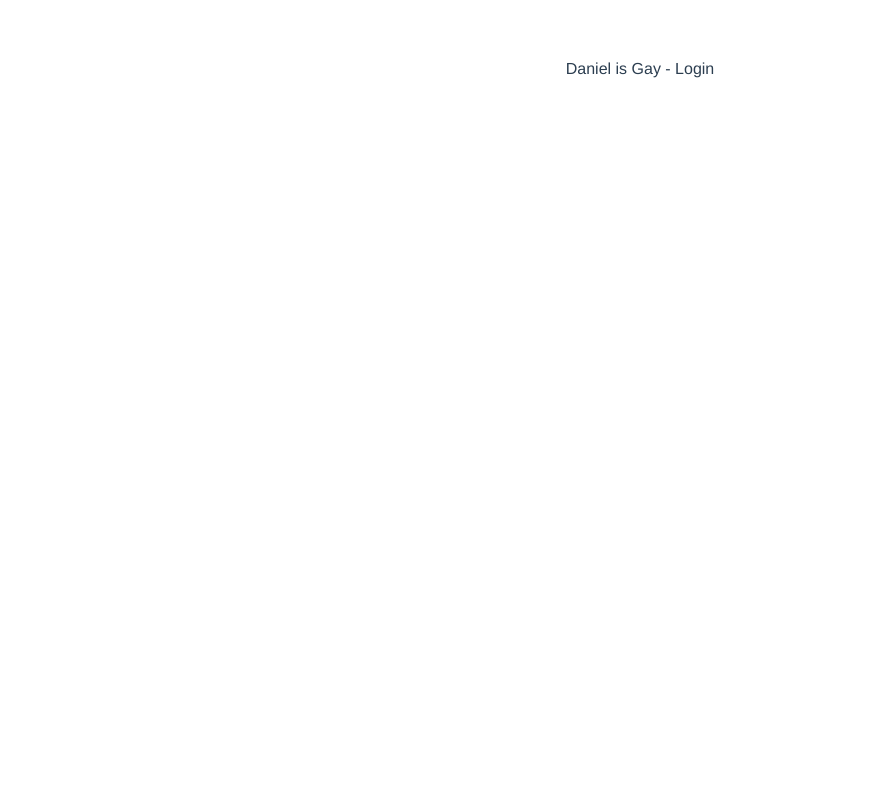
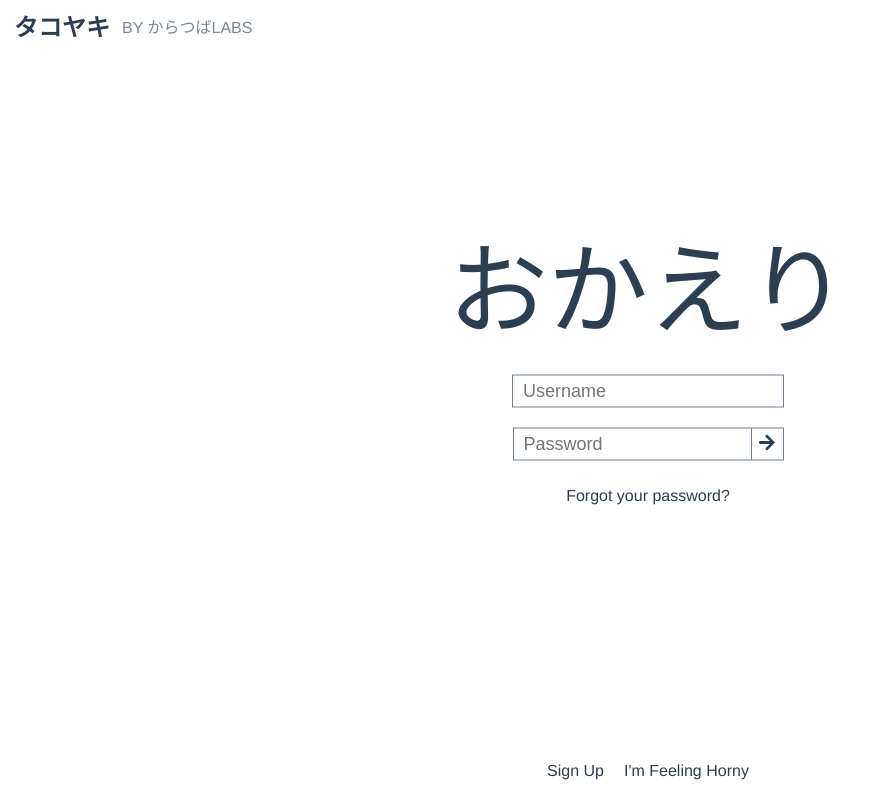
Before and after one commit to KaratsubaLabs/takoyaki-webui, a Vue app: page /login in a window 1280 px wide. Shown: the whole page, without its empty margins (0-874 px from the left). Built offline with nearby package versions, Linux system fonts and the light colour scheme.

Commit message:
Built login page

```diff
--- a/package.json
+++ b/package.json
@@ -8,6 +8,9 @@
     "lint": "vue-cli-service lint"
   },
   "dependencies": {
+    "@fortawesome/fontawesome-svg-core": "^1.2.36",
+    "@fortawesome/free-solid-svg-icons": "^5.15.4",
+    "@fortawesome/vue-fontawesome": "^3.0.0-5",
     "core-js": "^3.6.5",
     "vue": "^3.0.0",
     "vue-router": "^4.0.12"
--- a/src/App.vue
+++ b/src/App.vue
@@ -1,4 +1,8 @@
 <template>
+  <div class="header">
+    <h2 class="logo headertext">タコヤキ</h2>
+    <p class="headertext">BY からつばLABS</p>
+  </div>
   <router-view />
 </template>
 
@@ -9,6 +13,18 @@
   -moz-osx-font-smoothing: grayscale;
   text-align: center;
   color: #2c3e50;
-  margin-top: 60px;
+}
+.header {
+  width: 100%;
+  text-align: left;
+  vertical-align: middle;
+}
+.headertext {
+  margin: 0 6px 0 6px;
+  display: inline-flex;
+  vertical-align: middle;
+}
+p.headertext{
+  color: lightslategrey;
 }
 </style>
--- a/src/components/Login.vue
+++ b/src/components/Login.vue
@@ -1,6 +1,19 @@
 <template>
-  <div class="hello">
-      Daniel is Gay - Login
+  <div class="maincontent">
+      <p class="bigtext">おかえり</p>
+      <div class="inputs">
+        <input class="username" placeholder="Username">
+        <br>
+        <input class="password" type="password" placeholder="Password">
+        <button class="login_btn">
+          <font-awesome-icon icon="arrow-right" />
+        </button>
+        <p class="forgotpassword link">Forgot your password?</p>
+      </div>
+  </div>
+  <div class="bottomtext">
+    <p class="signup link">Sign Up</p>
+    <p class="imfeelinghorny link">I'm Feeling Horny</p>
   </div>
 </template>
 
@@ -12,18 +25,58 @@ export default {
 
 <!-- Add "scoped" attribute to limit CSS to this component only -->
 <style scoped>
-h3 {
-  margin: 40px 0 0;
+.maincontent{
+  position: absolute;
+  top: 45%;
+  transform: translateY(-50%);
+  width: 100%
 }
-ul {
-  list-style-type: none;
-  padding: 0;
+.bigtext{
+  font-size: 100px;
+  margin: 10px;
 }
-li {
-  display: inline-block;
-  margin: 0 10px;
+.username, .password{
+  font-size: 18px;
+  padding: 5px 10px 5px 10px;
+  border: 1px solid slategrey;
+  margin: 10px 0 10px 0;
 }
-a {
-  color: #42b983;
+.username:focus, .password:focus{
+  outline: none;
+  border: 1px solid cadetblue;
+}
+.username{
+  width: 250px;
+}
+.password{
+  width: 217px;
+  border-right: 0px !important;
+}
+.login_btn{
+  height: 33px;
+  width: 33px;
+  padding: 0px;
+  background: white;
+  border: 1px solid slategrey;
+  font-size: 18px;
+  color: #2c3e50;
+}
+.login_btn:active{
+  border: 1px solid cadetblue;
+}
+.link{
+  cursor: default;
+}
+.link:active{
+  color: cadetblue;
+}
+.signup, .imfeelinghorny{
+  display: inline;
+  margin: 0 10px 0 10px;
+}
+.bottomtext{
+  position: absolute;
+  bottom: 20px;
+  width: 100%;
 }
 </style>
--- a/src/main.js
+++ b/src/main.js
@@ -2,6 +2,13 @@ import { createApp } from 'vue'
 import App from './App.vue'
 import router from './router.js'
 
+import { library } from '@fortawesome/fontawesome-svg-core'
+import { FontAwesomeIcon } from '@fortawesome/vue-fontawesome'
+import { faArrowRight } from '@fortawesome/free-solid-svg-icons'
+
+library.add(faArrowRight)
+
 createApp(App)
     .use(router)
+    .component("font-awesome-icon", FontAwesomeIcon)
     .mount('#app')
```
Also changed, not shown: 1 other file (tests, documents, lock files or other folders).
